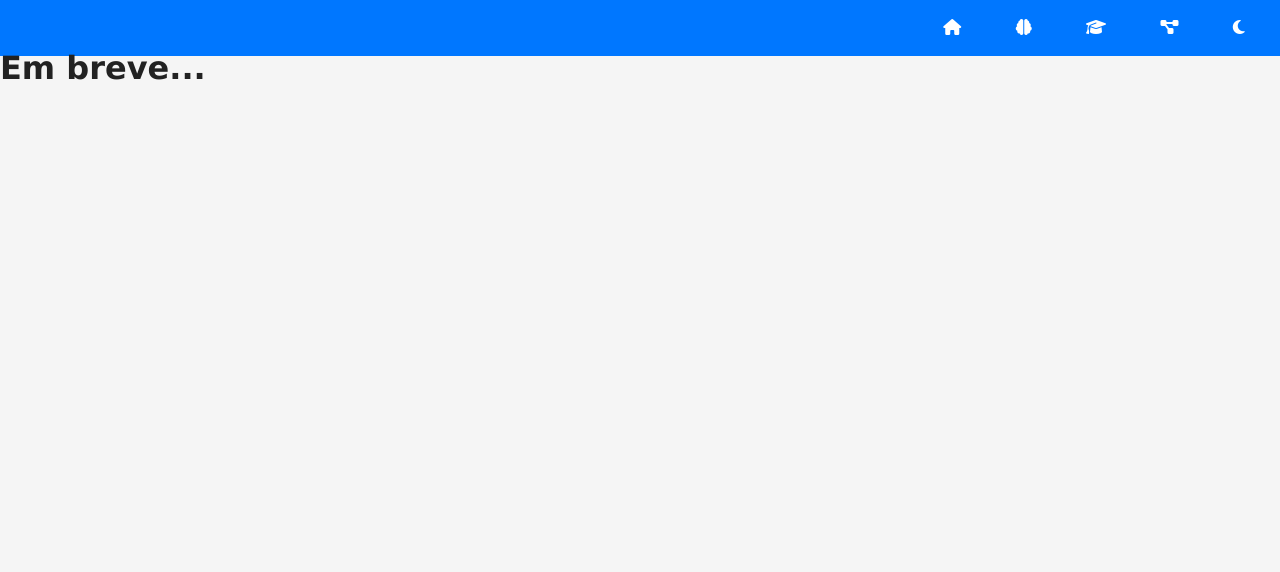
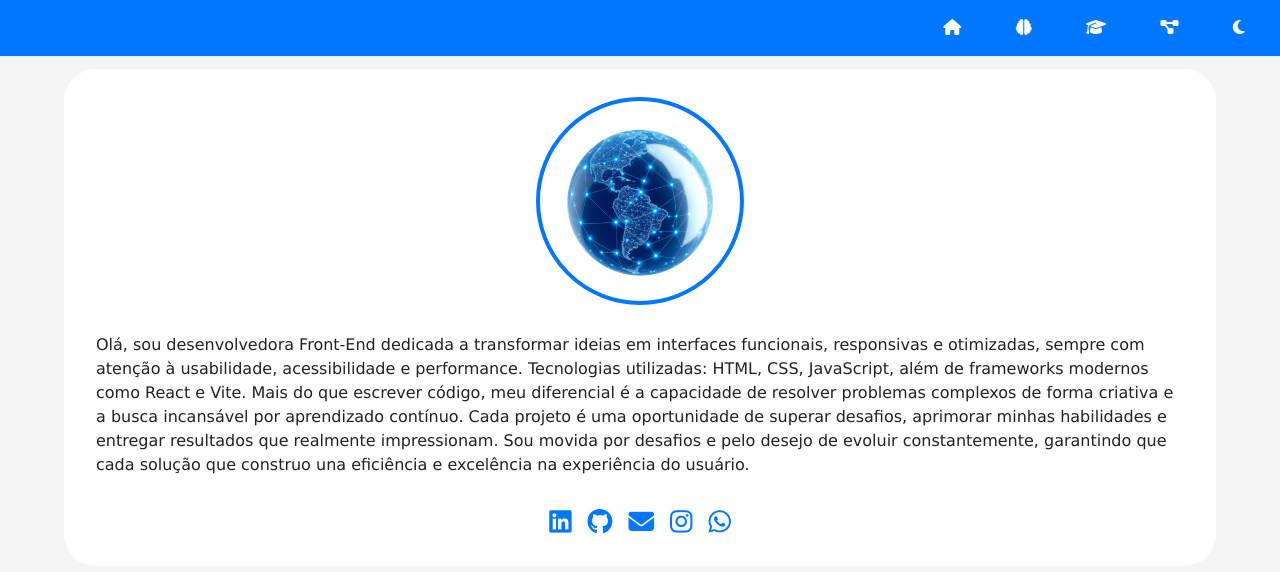
Before and after one commit to kellymourat/projeto-portfolio, a website: page index.html in a window 1280 px wide. Drawn offline with Linux system fonts and the light colour scheme.

Commit message:
style(main): update styles for main section

```diff
--- a/index.html
+++ b/index.html
@@ -4,27 +4,92 @@
     <meta charset="UTF-8" />
     <meta name="viewport" content="width=device-width, initial-scale=1.0" />
     <title>Portfólio Kelly Teixeira</title>
-    <link rel="stylesheet" href="styles/style.css">
-    <link rel="shortcut icon" href="assets/icons/favicon.svg" type="image/svg">
-    <script src="https://kit.fontawesome.com/c6700e3426.js" crossorigin="anonymous"></script>
+    <link rel="stylesheet" href="styles/style.css" />
+    <link
+      rel="shortcut icon"
+      href="assets/icons/favicon.svg"
+      type="image/svg"
+    />
+    <script
+      src="https://kit.fontawesome.com/c6700e3426.js"
+      crossorigin="anonymous"
+    ></script>
   </head>
   <body>
-     <header>
+    <header>
       <nav id="menu">
         <ul>
-          <li><a href="#"><i class="fa-solid fa-house"></i></a></li>
-          <li><a href="#"><i class="fa-solid fa-brain"></i></a></li>
-          <li><a href="#"><i class="fa-solid fa-graduation-cap"></i></a></li>
-          <li><a href="#"><i class="fa-solid fa-diagram-project"></i></a></li>
-          <li><a href="#"><i class="fa-solid fa-moon"></i></a></li>
+          <li>
+            <a href="#"><i class="fa-solid fa-house"></i></a>
+          </li>
+          <li>
+            <a href="#"><i class="fa-solid fa-brain"></i></a>
+          </li>
+          <li>
+            <a href="#"><i class="fa-solid fa-graduation-cap"></i></a>
+          </li>
+          <li>
+            <a href="#"><i class="fa-solid fa-diagram-project"></i></a>
+          </li>
+          <li>
+            <a href="#"><i class="fa-solid fa-moon"></i></a>
+          </li>
         </ul>
       </nav>
-     </header>
-     <main>
-        <h1>Em breve...</h1>
-     </main>
-     <footer>
-     </footer>
-     <script src="scripts/script.js"></script>
+    </header>
+    <main>
+      <section id="form">
+        <img src="assets/photos/icons-terra.png" alt="Kelly Teixeira" class="foto" />
+        <!-- <h1>Kelly Teixeira</h1> -->
+        <p>
+          Olá, sou desenvolvedora Front-End dedicada a transformar ideias em
+          interfaces funcionais, responsivas e otimizadas, sempre com atenção à
+          usabilidade, acessibilidade e performance. Tecnologias utilizadas:
+          HTML, CSS, JavaScript, além de frameworks modernos como React e Vite.
+          Mais do que escrever código, meu diferencial é a capacidade de
+          resolver problemas complexos de forma criativa e a busca incansável
+          por aprendizado contínuo. Cada projeto é uma oportunidade de superar
+          desafios, aprimorar minhas habilidades e entregar resultados que
+          realmente impressionam. Sou movida por desafios e pelo desejo de
+          evoluir constantemente, garantindo que cada solução que construo una
+          eficiência e excelência na experiência do usuário.
+        </p>
+        <div id="social">
+          <a
+            href="https://www.linkedin.com/in/kelly-moura-a52b64364"
+            target="_blank"
+            rel="nof"
+            ><i class="fa-brands fa-linkedin"></i
+          ></a>
+          <a
+            href="https://github.com/kellymourat"
+            target="_blank"
+            rel="noopener noreferrer"
+            ><i class="fa-brands fa-github"></i
+          ></a>
+          <a
+            href="https://mail.google.com/mail/?view=cm&fs=1&to=kellymoura.pt@gmail.com&su=Contato%20Profissional&body=Olá%20Kelly,%20vi%20seu%20portfólio%20e%20gostaria%20de%20entrar%20em%20contacto."
+            target="_blank"
+            rel="noopener noreferrer"
+            ><i class="fa-solid fa-envelope"></i
+          ></a>
+          <a
+            href="https://www.linkedin.com/in/kelly-moura-a52b64364"
+            target="_blank"
+            rel="noopener noreferrer"
+            ><i class="fa-brands fa-instagram"></i
+          ></a>
+          <a
+            href="https://wa.link/zdf9tu"
+            target="_blank"
+            rel="noopener noreferrer"
+            ><i class="fa-brands fa-whatsapp"></i
+          ></a>
+        </div>
+      </section>
+      <section id="details"></section>
+    </main>
+    <footer></footer>
+    <script src="scripts/script.js"></script>
   </body>
 </html>
--- a/styles/style.css
+++ b/styles/style.css
@@ -1,13 +1,3 @@
-/*
-  Variáveis para cores:
-  --fundo-principal
-  --texto
-  --texto-inverso
-  --destaque
-  --destaque-inverso
-  --fundo-card
-*/
-
 :root {
   --fundo-principal: #f5f5f5;
   --texto: #222222;
@@ -58,3 +48,55 @@ nav#menu a:hover {
   background-color: var(--destaque-inverso);
   color: var(--destaque);
 }
+
+main {
+  display: grid;
+  grid-template-columns: auto 90vw auto;
+  gap: 2rem;
+  margin-top: 0.8rem;
+}
+
+section#form {
+  background-color: var(--fundo-card);
+  padding: 2rem;
+  border-radius: 2rem;
+  grid-column: 2;
+}
+
+section#form img.foto {
+  width: 12.5rem;
+  aspect-ratio: 1/1;
+  object-fit: cover;
+  overflow: hidden;
+  border-radius: 50%;
+  border: 0.3rem solid var(--fundo-card);
+  outline: 0.3rem solid var(--destaque);
+  display: block;
+  margin: auto;
+  margin-bottom: 2rem;
+}
+
+section#form h1 {
+  color: var(--destaque);
+  margin: 1.6rem 0;
+  font-size: 1.5em;
+  text-align: left;
+}
+
+div#social {
+  display: flex;
+  justify-content: center;
+  align-items: center;
+  font-size: 1.6em;
+  gap: 1rem;
+  margin-top: 2rem;
+}
+
+div#social a {
+  color: var(--destaque);
+  transition: color 0.5s;
+}
+
+div#social a:hover {
+  color: var(--destaque-inverso);
+}
```
Also changed, not shown: assets/photos/icons-terra.png (added).
